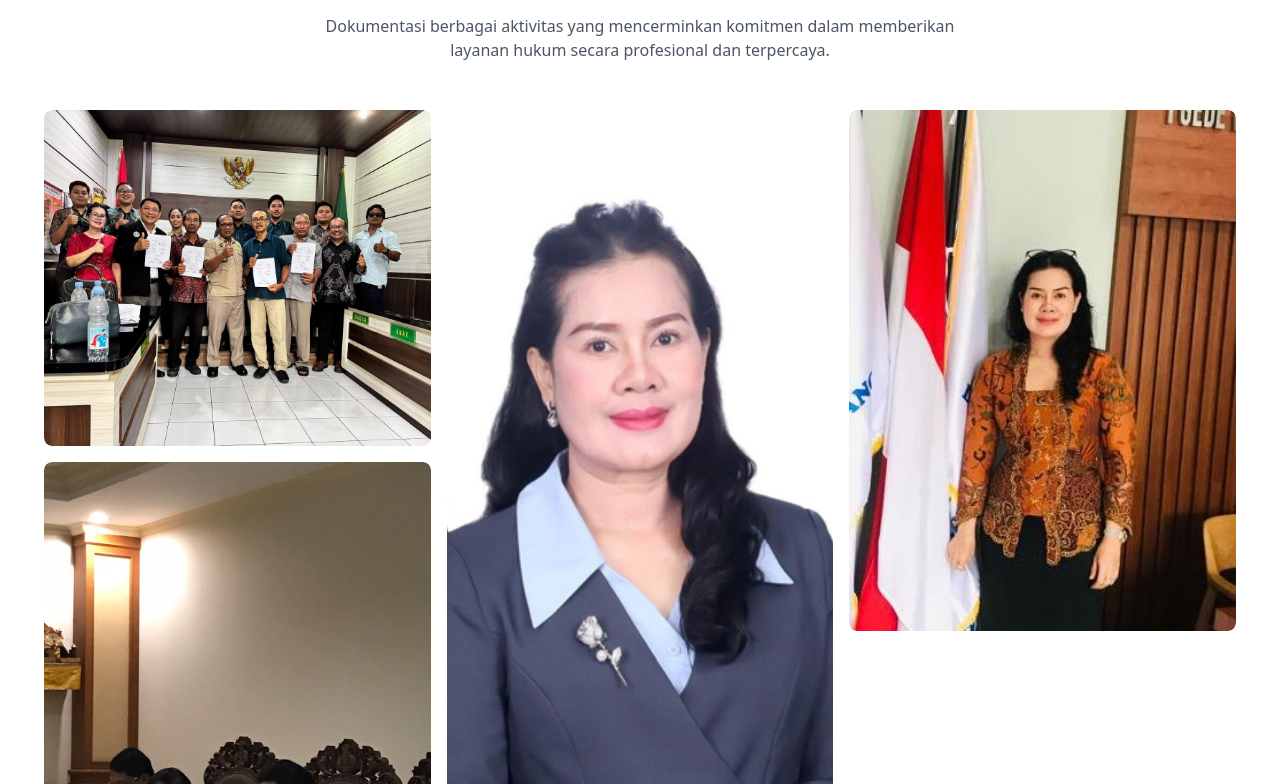
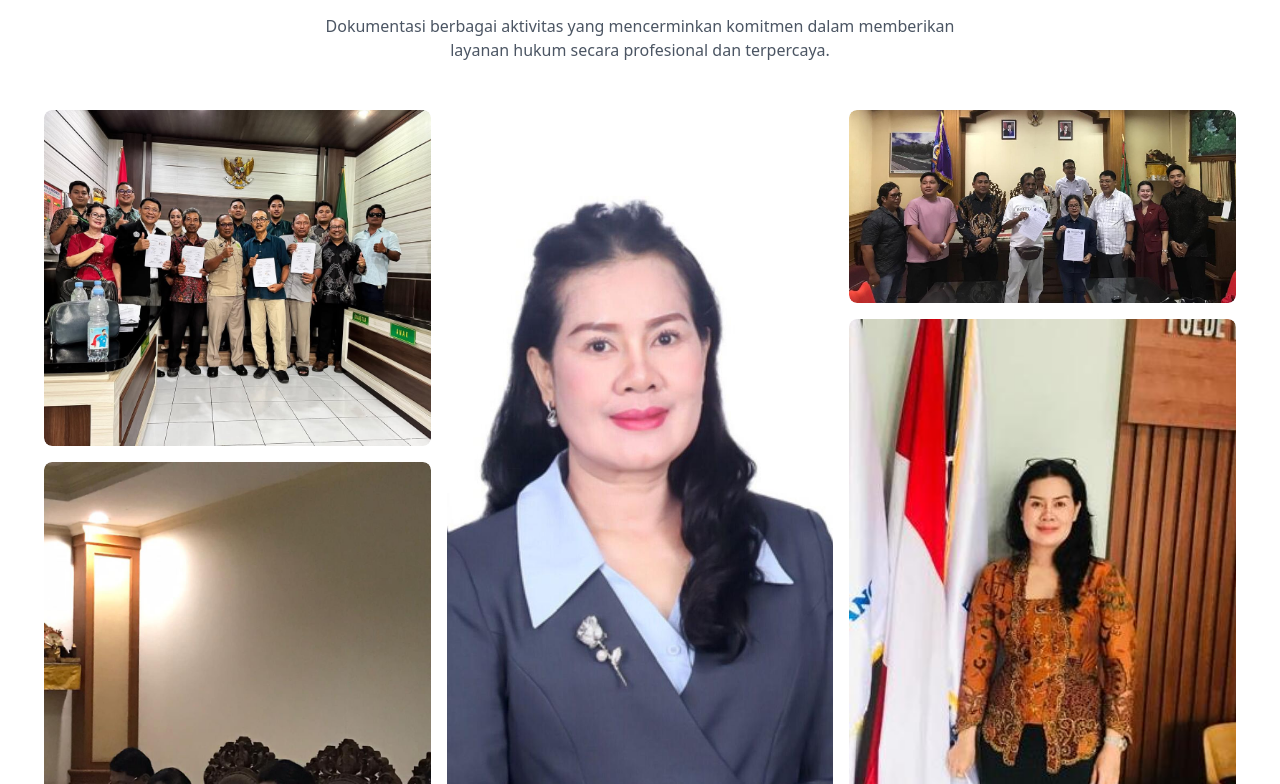
Before and after one commit to Nyomanpass/pengacara, a React (Vite) app: page / in a window 1280 px wide. Shown: the part 3076-3860 px from the top of the page. Built offline with nearby package versions, Linux system fonts and the light colour scheme.

Commit message:
tambah gambar

```diff
--- a/src/components/Galery.jsx
+++ b/src/components/Galery.jsx
@@ -41,6 +41,15 @@ const Galery = () => {
 
             <div className="overflow-hidden rounded-lg break-inside-avoid">
               <img
+                src="advokat-bali.jpg"
+                alt="Pengacara dan lawyer di Bali memberikan layanan hukum"
+                title="Pengacara & Lawyer di Bali untuk Konsultasi Hukum"
+                className="w-full object-cover rounded-lg transition-transform duration-300 hover:scale-105"
+              />
+            </div>
+
+            <div className="overflow-hidden rounded-lg break-inside-avoid">
+              <img
                 src="kantor-pengacara-bali.jpeg"
                 alt="Kantor jasa pengacara dan lawyer di Bali"
                 title="Kantor Jasa Pengacara & Lawyer di Bali"
```
